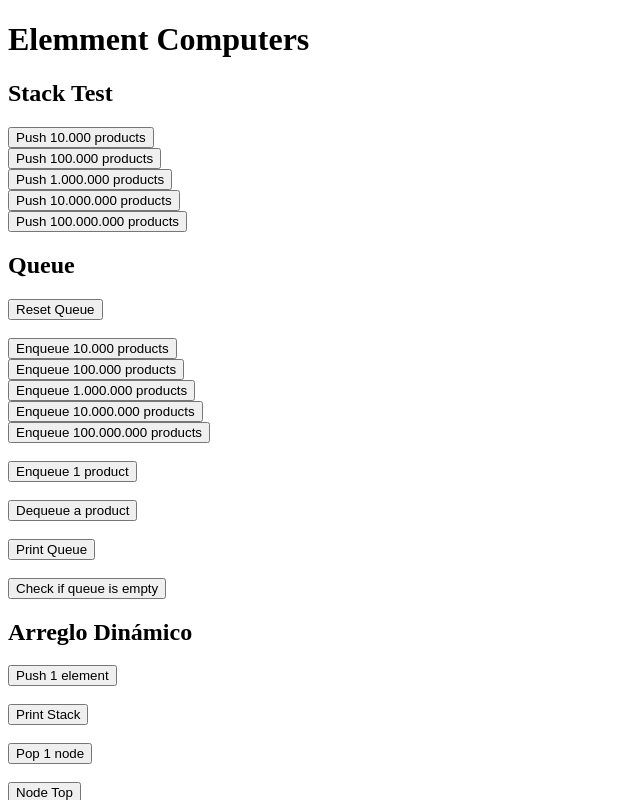
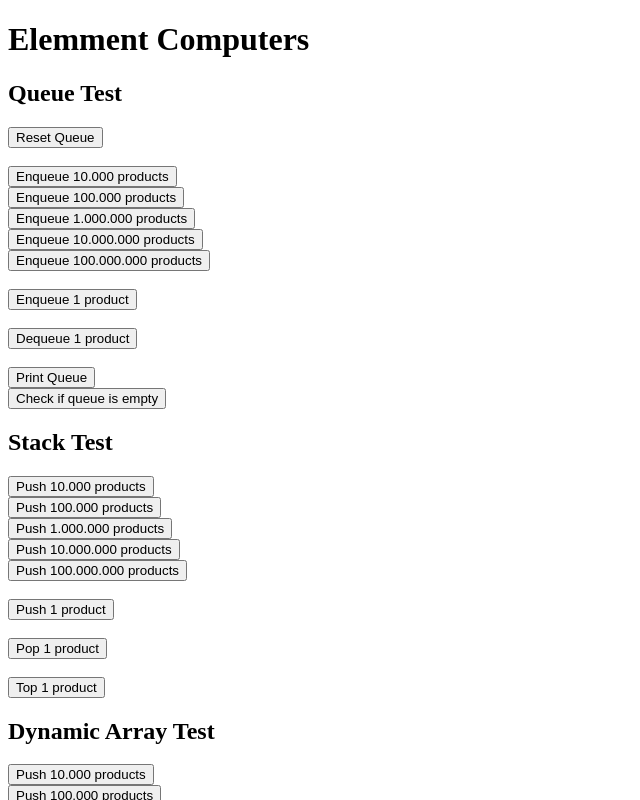
Before and after one commit to jeissonbarriga/elemment-computers, an Angular app: page / in a window 1280 px wide. Shown: the top 800 px of the page, without its empty margins (0-640 px from the left). Built offline with nearby package versions, Linux system fonts and the light colour scheme.

Commit message:
Se hacen pequeños cambios en interfaz de pruebas

```diff
--- a/src/app/app.component.html
+++ b/src/app/app.component.html
@@ -1,14 +1,6 @@
 <h1>Elemment Computers</h1>
 
-<h2>Stack Test</h2>
-<!-- Pila -->
-<button (click)="sPush(10000)">Push 10.000 products</button><br>
-<button (click)="sPush(100000)">Push 100.000 products</button><br>
-<button (click)="sPush(1000000)">Push 1.000.000 products</button><br>
-<button (click)="sPush(10000000)">Push 10.000.000 products</button><br>
-<button (click)="sPush(100000000)">Push 100.000.000 products</button><br>
-
-<h2>Queue</h2>
+<h2>Queue Test</h2>
 <!-- Queue -->
 <button (click)="resetQueue()">Reset Queue</button><br>
 <br>
@@ -20,22 +12,24 @@
 <br>
 <button (click)="qEnqueue(1)">Enqueue 1 product</button><br>
 <br>
-<button (click)="qDequeue()">Dequeue a product</button><br>
+<button (click)="qDequeue()">Dequeue 1 product</button><br>
 <br>
 <button (click)="qPrintQueue()">Print Queue</button><br>
-<br>
 <button (click)="qIsEmpty()">Check if queue is empty</button><br>
 
-<h2>Arreglo Dinámico</h2>
-<button (click)="sPush(1)">Push 1 element</button><br>
+<h2>Stack Test</h2>
+<!-- Pila -->
+<button (click)="sPush(10000)">Push 10.000 products</button><br>
+<button (click)="sPush(100000)">Push 100.000 products</button><br>
+<button (click)="sPush(1000000)">Push 1.000.000 products</button><br>
+<button (click)="sPush(10000000)">Push 10.000.000 products</button><br>
+<button (click)="sPush(100000000)">Push 100.000.000 products</button><br>
 <br>
-<button (click)="sPrintElements()">Print Stack</button><br>
+<button (click)="sPush(1)">Push 1 product</button><br>
 <br>
-<button (click)="sPop()">Pop 1 node</button><br>
+<button (click)="sPop()">Pop 1 product</button><br>
 <br>
-<button (click)="sTop()">Node Top</button><br>
-<br>
-<button (click)="sClear()">Clear Stack</button><br>
+<button (click)="sTop()">Top 1 product</button><br>
 
 <h2>Dynamic Array Test</h2>
 <!-- Arreglo Dinámico -->
@@ -44,25 +38,18 @@
 <button (click)="dPushBack(1000000)">Push 1.000.000 products</button><br>
 <button (click)="dPushBack(10000000)">Push 10.000.000 products</button><br>
 <button (click)="dPushBack(100000000)">Push 100.000.000 products</button><br>
-
-
+<br>
+<button (click)="dGet()">Get Element 1</button><br>
+<br>
+<button (click)="dSet()">Set Element 1</button><br>
+<br>
 <button (click)="dPushBack(1)">Push 1 element</button><br>
-<br>
-<button (click)="dPrintElements()">Print Dynamic Array</button><br>
 <br>
 <button (click)="dRemove()">Remove Element 1</button><br>
 <br>
-
-<button (click)="dGet()">Get Element 1</button><br>
-<br>
-
-<button (click)="dSet()">Set Element 1</button><br>
-<br>
-
+<button (click)="dPrintElements()">Print Dynamic Array</button><br>
 <button (click)="dGetSize()">Get Size</button><br>
-<br>
 <button (click)="dGetCapacity()">Get Capacity</button><br>
-<br>
 
 <h2>Double Linked List Test</h2>
 <!-- Lista Encadenada -->
--- a/src/app/app.component.ts
+++ b/src/app/app.component.ts
@@ -80,12 +80,22 @@ export class AppComponent implements OnInit {
   }
 
   sPop(){
+    let t0 = performance.now();
     this.pila.pop();
     console.log("Salida último elemento");
+    let t1 = performance.now();
+
+    console.log("pop 1 product took: ");
+    console.warn((t1 - t0) + " milliseconds");
   }
 
   sTop(){
+    let t0 = performance.now();
     console.log("Top: " + this.pila.top().name);
+    let t1 = performance.now();
+
+    console.log("top 1 product took: ");
+    console.warn((t1 - t0) + " milliseconds");
   }
 
   sClear(){
@@ -143,21 +153,11 @@ export class AppComponent implements OnInit {
   }
 
   dGetSize() {
-    let t0 = performance.now();
     console.log("Size: " + this.dArray.getSize());
-    let t1 = performance.now();
-
-    console.log("find 1 node took: ");
-    console.warn((t1 - t0) + " milliseconds");
   }
 
   dGetCapacity() {
-    let t0 = performance.now();
     console.log("Capacity: " + this.dArray.getCapacity());
-    let t1 = performance.now();
-
-    console.log("find 1 node took: ");
-    console.warn((t1 - t0) + " milliseconds");
   }
 
   pushNodesFront(quantity: number) {
```
